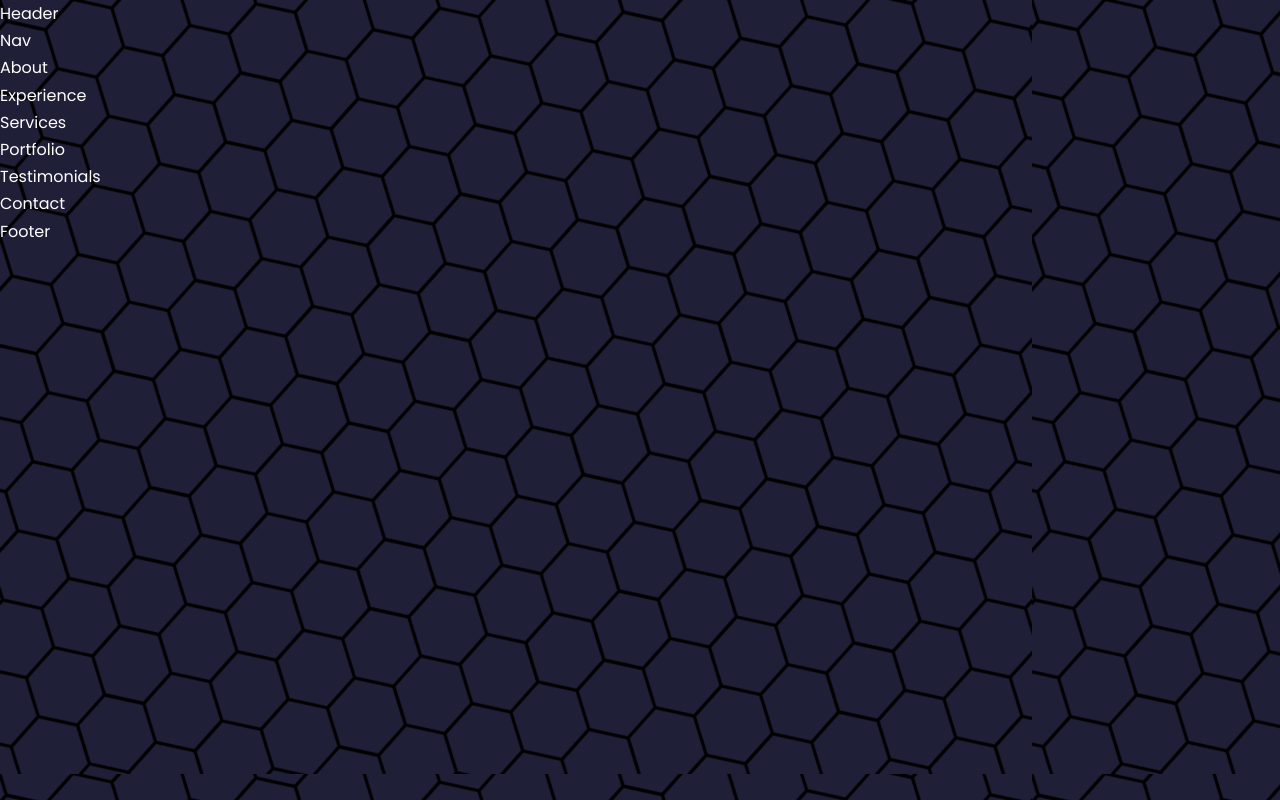
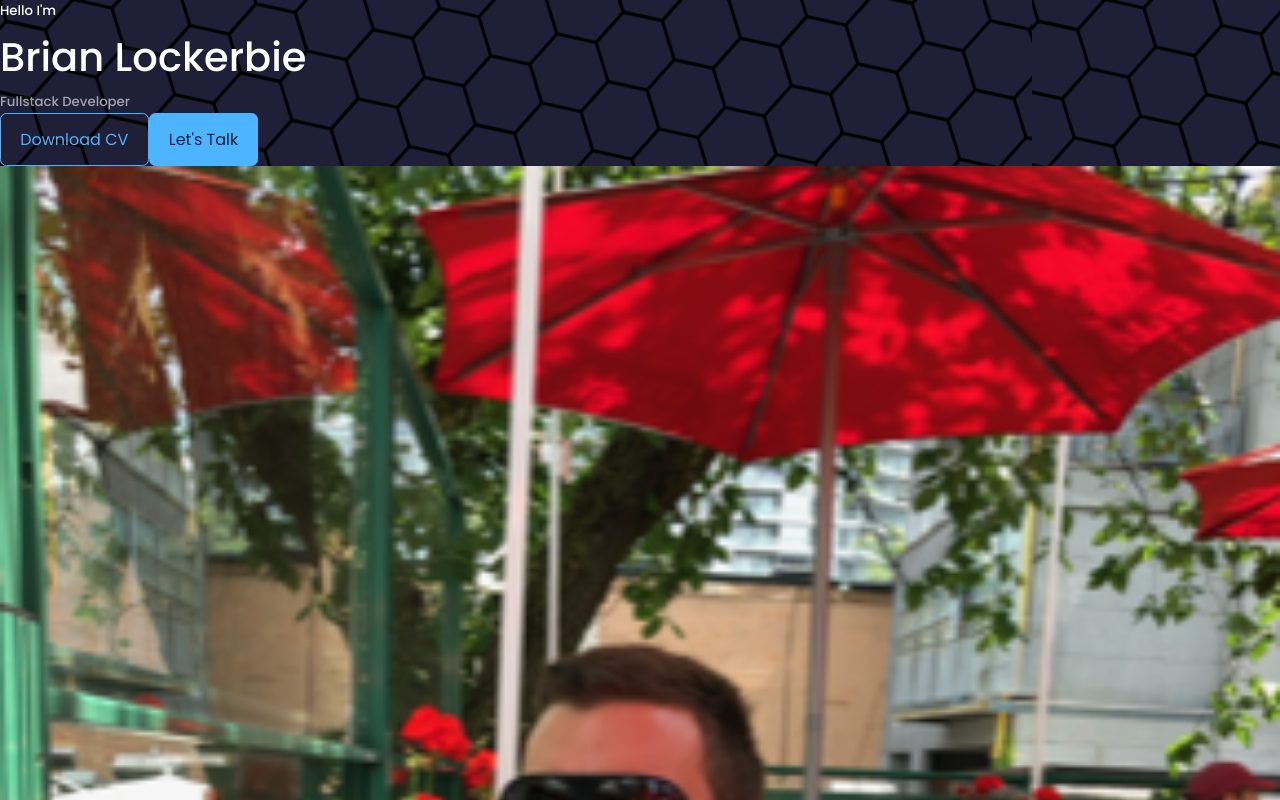
Before and after one commit to brianlockerbie/brianlockerbie.github.io, a React (Create React App) app: page / in a window 1280 px wide. Shown: the top 800 px of the page. Built offline with nearby package versions, Linux system fonts and the light colour scheme.

Commit message:
added function & classNames to header component

```diff
--- /dev/null
+++ b/src/components/header/CTA.jsx
@@ -0,0 +1,13 @@
+import React from 'react'
+import CV from '../../assets/BrianLockerbieResume2022.pdf'
+
+const CTA = () => {
+  return (
+    <div className='cta'>
+    <a href={CV} download className='btn'>Download CV</a>
+    <a href="#contact" className='btn btn-primary'>Let's Talk</a>
+    </div>
+  )
+}
+
+export default CTA
--- a/src/components/header/Header.jsx
+++ b/src/components/header/Header.jsx
@@ -1,9 +1,24 @@
 import React from 'react'
 import './header.css'
+import CTA from './CTA'
+import ME from '../../assets/brian-pro-pic.png'
 
 const Header = () => {
   return (
-    <div>Header</div>
+    <header>
+      <div className=".container.header__container">
+        <h5>Hello I'm</h5>
+        <h1>Brian Lockerbie</h1>
+        <h5 className="text-light">Fullstack Developer</h5>
+        <CTA/>
+
+        <div className="me">
+          <img src={ME} alt="me" />
+        </div>
+
+        <a href="#contact" className='scroll__down'>Scrool Down</a>
+      </div>
+    </header>
   )
 }
 
```
Also changed, not shown: src/assets/brian-pro-pic.png (added), src/components/header/HeaderSocials.jsx (added), 1 other file (tests, documents, lock files or other folders).
